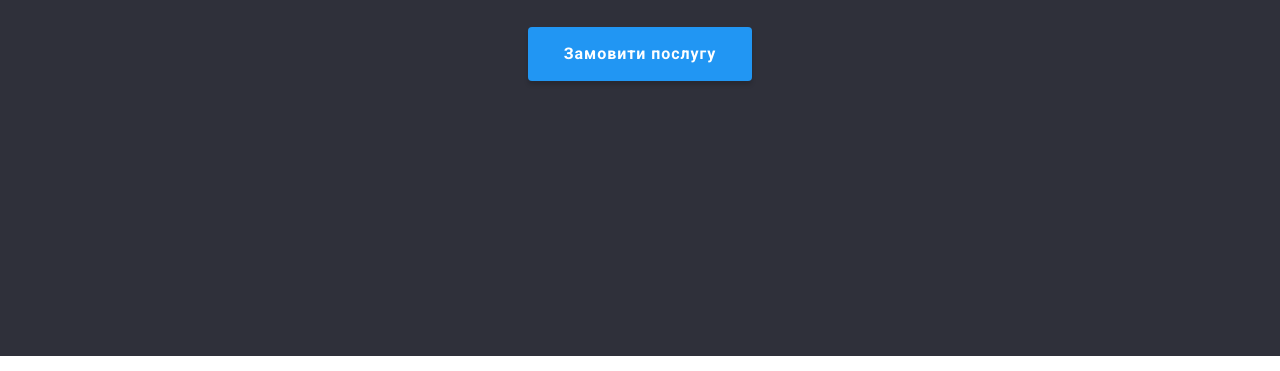
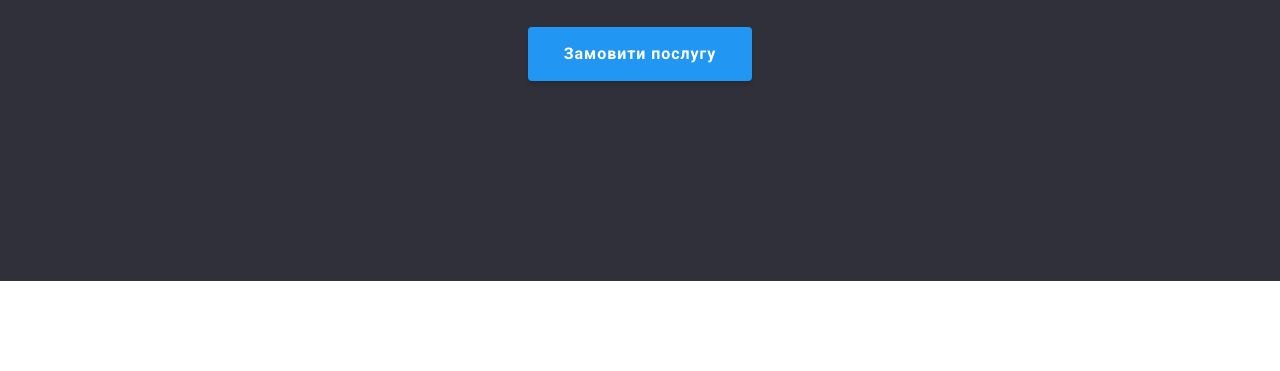
Before and after one commit to VasylDanylevych/goit-markup-hw-03, a plain HTML site: page index.html in a window 1280 px wide. Shown: the part 404-775 px from the top of the page. Drawn offline with nearby package versions, Linux system fonts and the light colour scheme.

Commit message:
Update styles.css

```diff
--- a/css/styles.css
+++ b/css/styles.css
@@ -152,7 +152,7 @@ h1, h2, h3, h4, h5, h6, p, ul {
     background-color: var(--primary-bgc-color);
 
     padding-top: 200px;
-    padding-bottom: 275px;
+    padding-bottom: 200px;
 }
 
 .hero-container {
```
